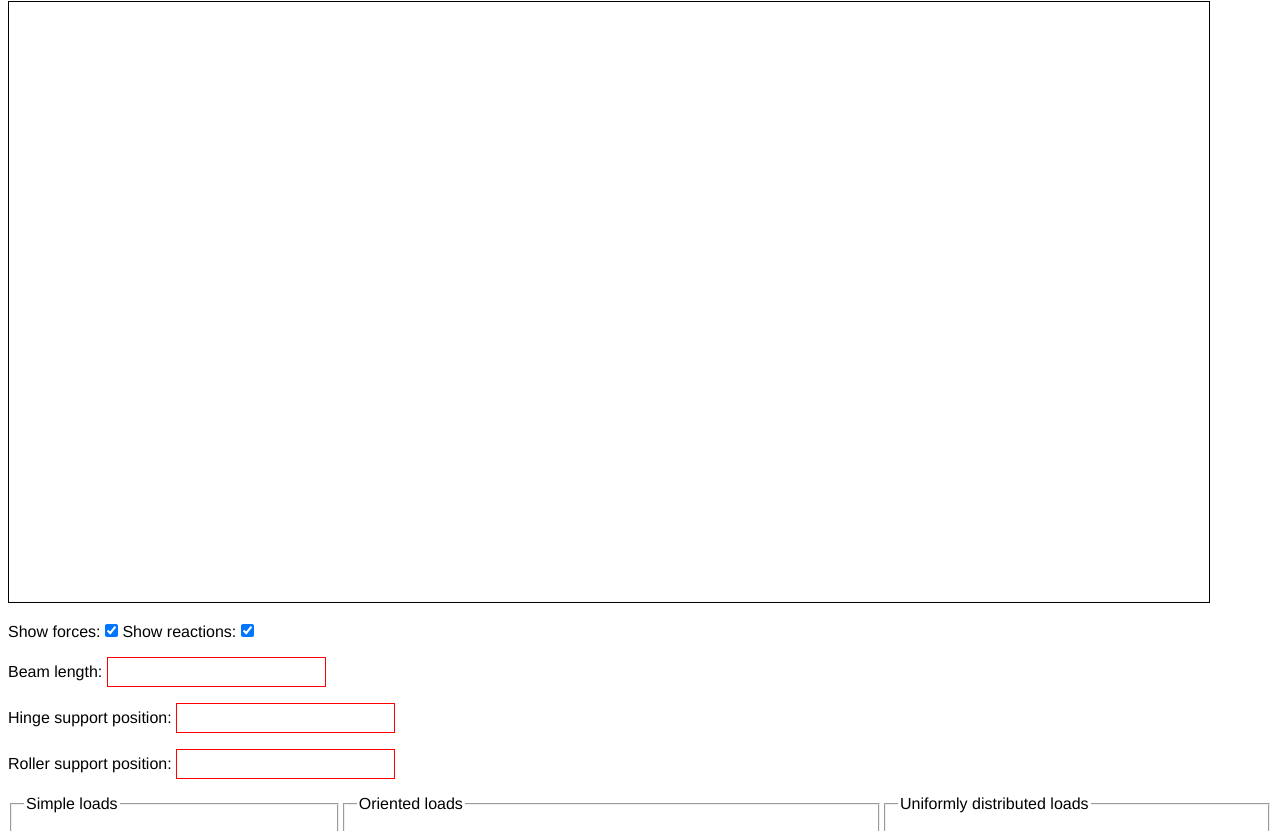
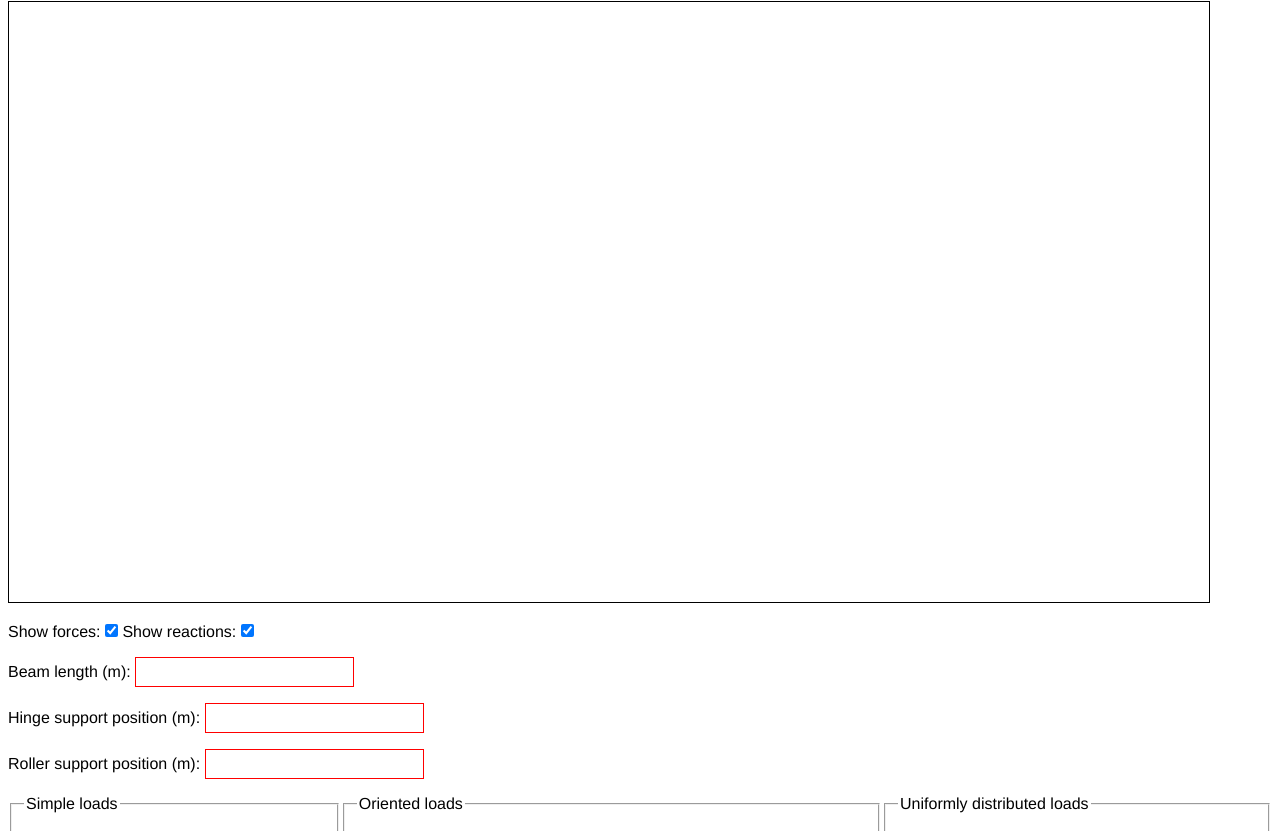
Before and after one commit to Keyboardguy/Keyboardguy.github.io, a plain HTML site: page physics-beam-drawer/main.html in a window 1280 px wide. Shown: the part 79-910 px from the top of the page. Drawn offline with Linux system fonts and the light colour scheme.

Commit message:
Update main.html
added units to beam length, roller position, and hinge position

```diff
--- a/physics-beam-drawer/main.html
+++ b/physics-beam-drawer/main.html
@@ -22,17 +22,17 @@
 				<input type="checkbox" id="show-reactions" name="show-reactions" value="true" checked />
 			</p>
 			<p>
-				<label for="beam-length">Beam length:</label>
+				<label for="beam-length">Beam length (m):</label>
 				<input type="number" id="beam-length" name="beam-length" step="any" required />
 			</p>
 
 			<p>
-				<label for="hinge-position">Hinge support position:</label>
+				<label for="hinge-position">Hinge support position (m):</label>
 				<input type="number" id="hinge-position" name="hinge-position" step="any" required />
 			</p>
 
 			<p>
-				<label for="roller-position">Roller support position:</label>
+				<label for="roller-position">Roller support position (m):</label>
 				<input type="number" id="roller-position" name="roller-position" step="any" required />
 			</p>
 
```
